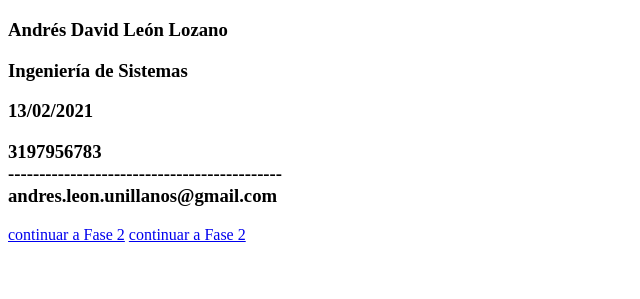
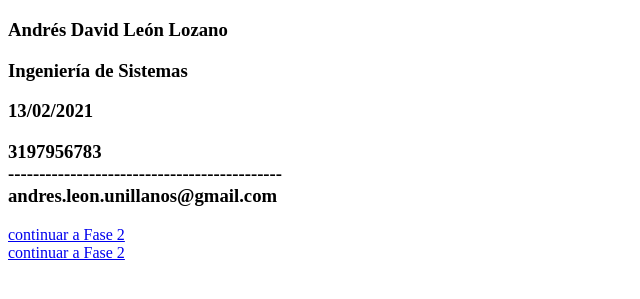
Before and after one commit to starlord1019/DSW-AndresLeon, a plain HTML site: page index.html in a window 1280 px wide. Shown: the part 61-360 px from the top of the page, without its empty margins (0-640 px from the left). Drawn offline with Linux system fonts and the light colour scheme.

Commit message:
vinculo fase 3
Enlace

```diff
--- a/index.html
+++ b/index.html
@@ -12,7 +12,7 @@
     <p>13/02/2021</p>
     <p>3197956783 <br> -------------------------------------------- <br>
     andres.leon.unillanos@gmail.com</p></h3>
-    <a href="fase2/design.html">continuar a Fase 2</a>
+    <a href="fase2/design.html">continuar a Fase 2</a> <br>
     <a href="fase3/index.html">continuar a Fase 2</a>
 </body>
 </html>
```
